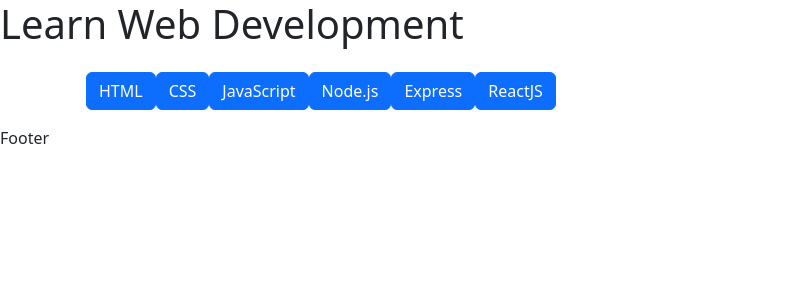
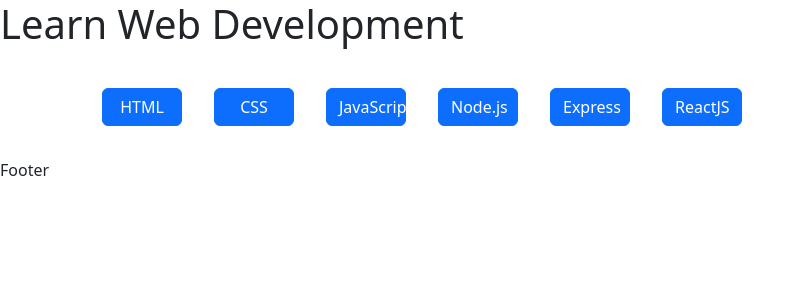
Before and after one commit to MicheleTodeschini/react-use-state, a React (Vite) app: page / in a window 1280 px wide. Shown: the top 300 px of the page, without its empty margins (0-804 px from the left). Built offline with nearby package versions, Linux system fonts and the light colour scheme.

Commit message:
add gap between buttons

```diff
--- a/src/index.css
+++ b/src/index.css
@@ -11,3 +11,8 @@
 ul {
   list-style: none;
 }
+
+.btn {
+  margin: 1rem;
+  width: 80px;
+}
```
